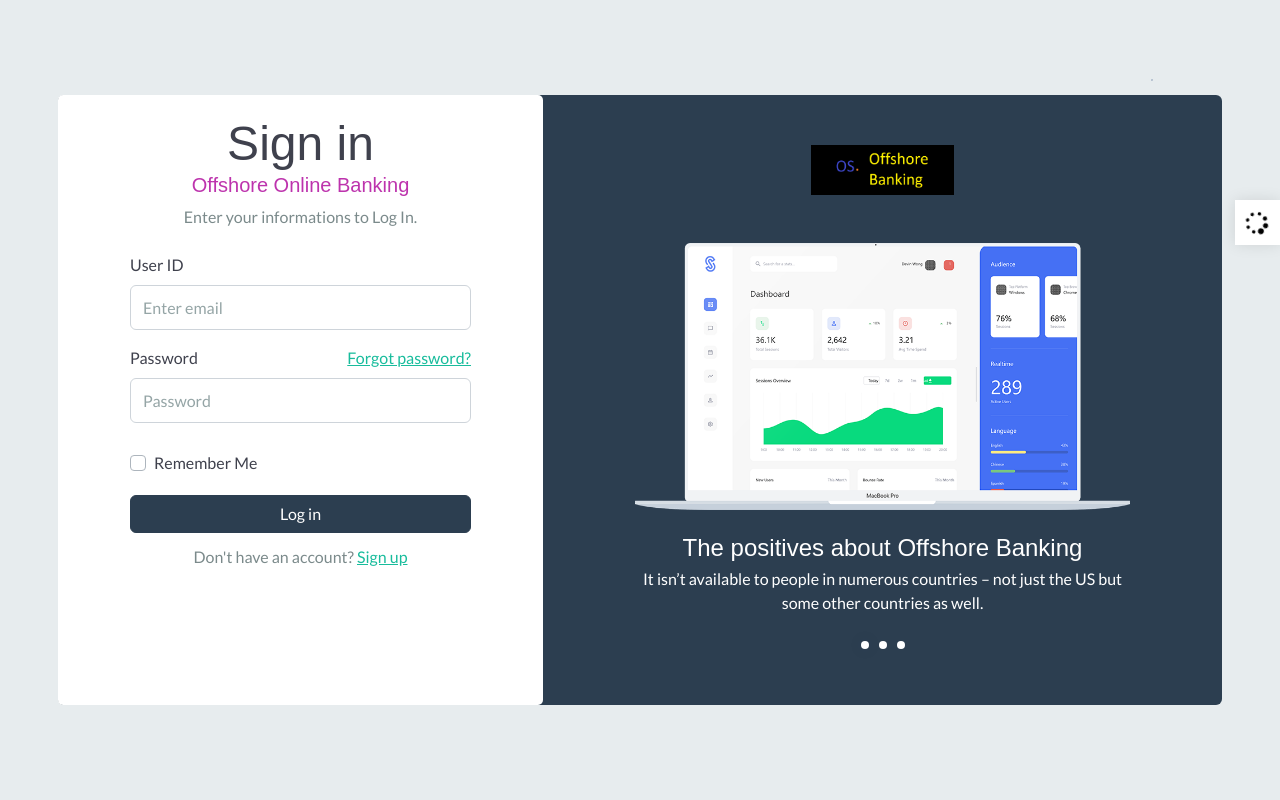
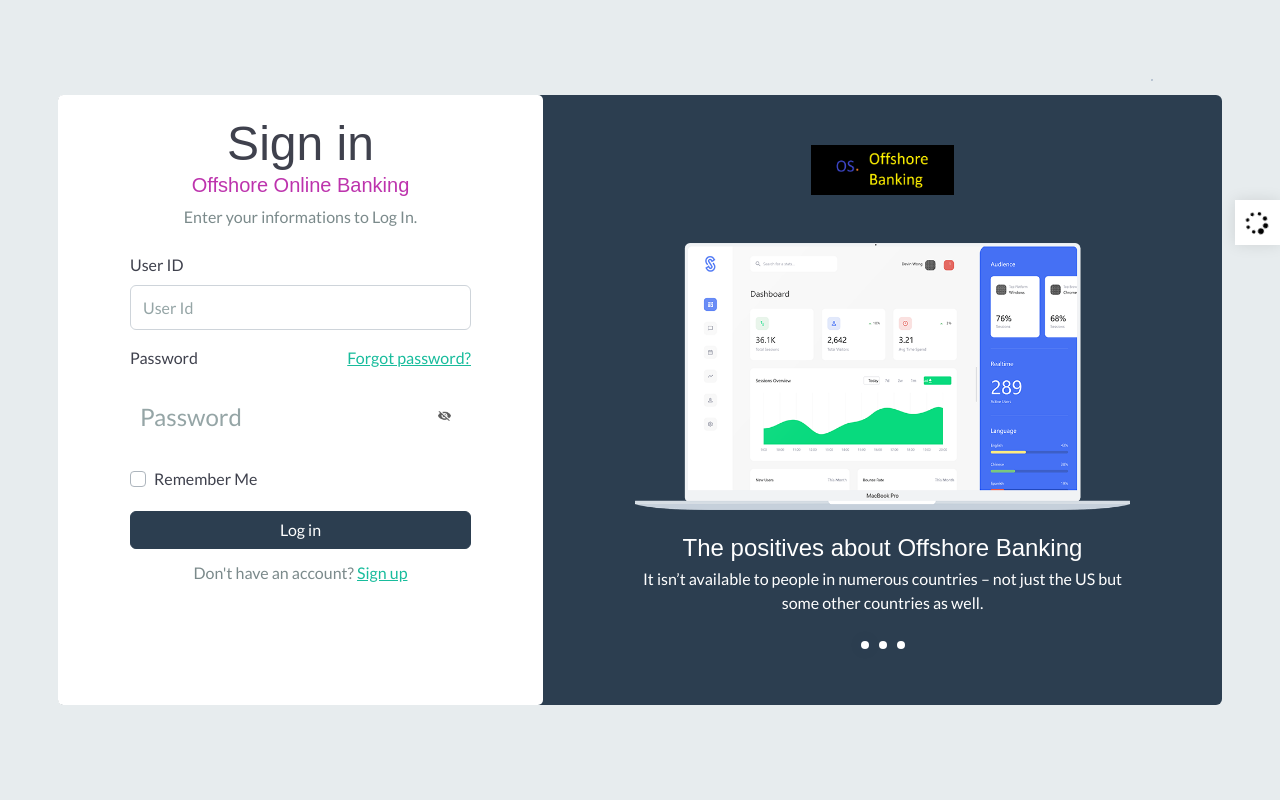
Before and after one commit to Omolayo36/myportfolio, a Django app: page /account/login in a window 1280 px wide. Run offline with Django 5.2, Linux system fonts and the light colour scheme; some libraries are stand-ins or nearby versions.

Commit message:
Update signin.html

```diff
--- a/bankapp/templates/bankapp/account/signin.html
+++ b/bankapp/templates/bankapp/account/signin.html
@@ -18,6 +18,33 @@
         <link rel="stylesheet" href="{% static "css/responsive.css" %}">
 
         <link rel="stylesheet" type="text/css" href="https://bootswatch.com/5/flatly/bootstrap.min.css">
+
+        <style>
+
+            .input-box{
+                width: 100%;
+                display: flex;
+                align-items: center;
+            }
+
+            .input-box input{
+                width: 150%;
+                padding: 10px;
+                border: 0;
+                outline: 0;
+                font-size: 24px;
+                color: #555;
+            }
+
+            .input-box img{
+                width: 20px;
+                height: 10px;
+                cursor: pointer;
+                position: relative;
+                right: 20px;
+            }
+
+        </style>
      </head>
    <body>
 
@@ -57,12 +84,15 @@
                                 {% csrf_token %}
                                   <div class="form-group">
                                       <label for="username">User ID</label>
-                                      <input type="text" name="username" id="username" class="form-control mb-0" placeholder="Enter email">
+                                      <input type="text" name="username" id="username" class="form-control mb-0" placeholder="User Id">
                                   </div>
                                   <div class="form-group">
                                       <label for="pass">Password</label>
                                       <a href="#" class="float-right">Forgot password?</a>
-                                      <input type="password" name="password" id="pass" class="form-control mb-0" placeholder="Password">
+                                  </div>
+                                  <div class="input-box form-group">
+                                      <input type="password" name="password" id="password" class="form-control mb-0" placeholder="Password">
+                                      <img src="{% static "images/icon/eye-close.png" %}" id="eyeicon">
                                   </div>
                                   <div class="d-inline-block w-100">
                                       <div class="custom-control custom-checkbox d-inline-block mt-2 pt-1">
@@ -136,6 +166,25 @@
                <a target="_blank" class="btn btn-primary d-block mt-3" href="">Purchase Now</a>
            </div>
        </div>
+
+
+       <script>
+
+        let eyeicon = document.getElementById("eyeicon");
+        let password = document.getElementById("password");
+
+        eyeicon.onclick = function(){
+            if(password.type == "password"){
+                password.type = "text";
+                eyeicon.src = "{% static "images/icon/eye-open.png" %}";
+            }else{
+                password.type = "Password";
+                eyeicon.src = "{% static "images/icon/eye-close.png" %}";
+            }
+        }
+
+       </script>
+
        <!-- color-customizer END -->
       <!-- Optional JavaScript -->
       <!-- jQuery first, then Popper.js, then Bootstrap JS -->
```
